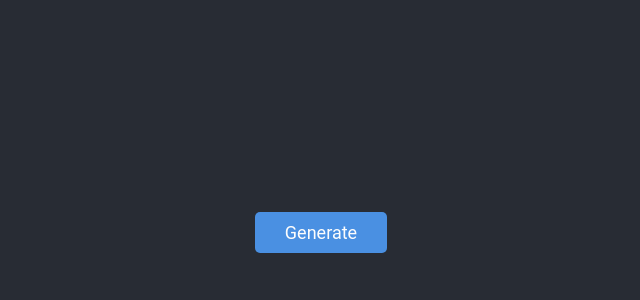
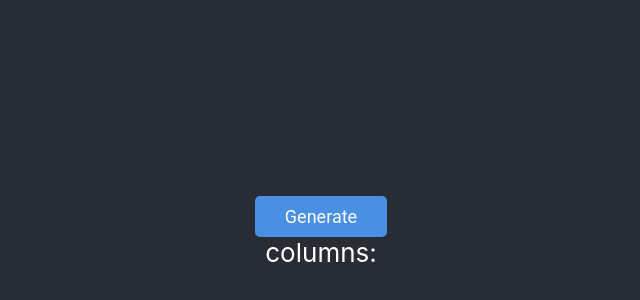
Before and after one commit to Orintaa/Gridster, a React (Create React App) app: page / in a window 1280 px wide. Shown: the part 168-468 px from the top of the page, without its empty margins (319-959 px from the left). Built offline with nearby package versions, Linux system fonts and the light colour scheme.

Commit message:
Added ref, but its not working ?

```diff
--- a/src/App.js
+++ b/src/App.js
@@ -1,8 +1,9 @@
+import {useRef} from "react";
 import './App.css';
 import { Button } from './components/button/Button';
 
 function App() {
-
+    const {columns, setColumns} = useRef('10')
     const logSomeText = () => {
         console.log("You Clicked on Me!")
     }
@@ -13,6 +14,8 @@ function App() {
       <Button onClick={logSomeText} type="button">
           Generate
       </Button>
+          <span>columns: {columns}</span>
+          <span>{columns}</span>
       </header>
     </div>
   );
--- a/src/index.js
+++ b/src/index.js
@@ -1,6 +1,6 @@
 import React from 'react';
 import ReactDOM from 'react-dom';
-import './index.css';
+import './assets/styles/index.css';
 import App from './App';
 import reportWebVitals from './reportWebVitals';
 
```
Also changed, not shown: src/assets/styles/index.css (renamed from src/index.css).
